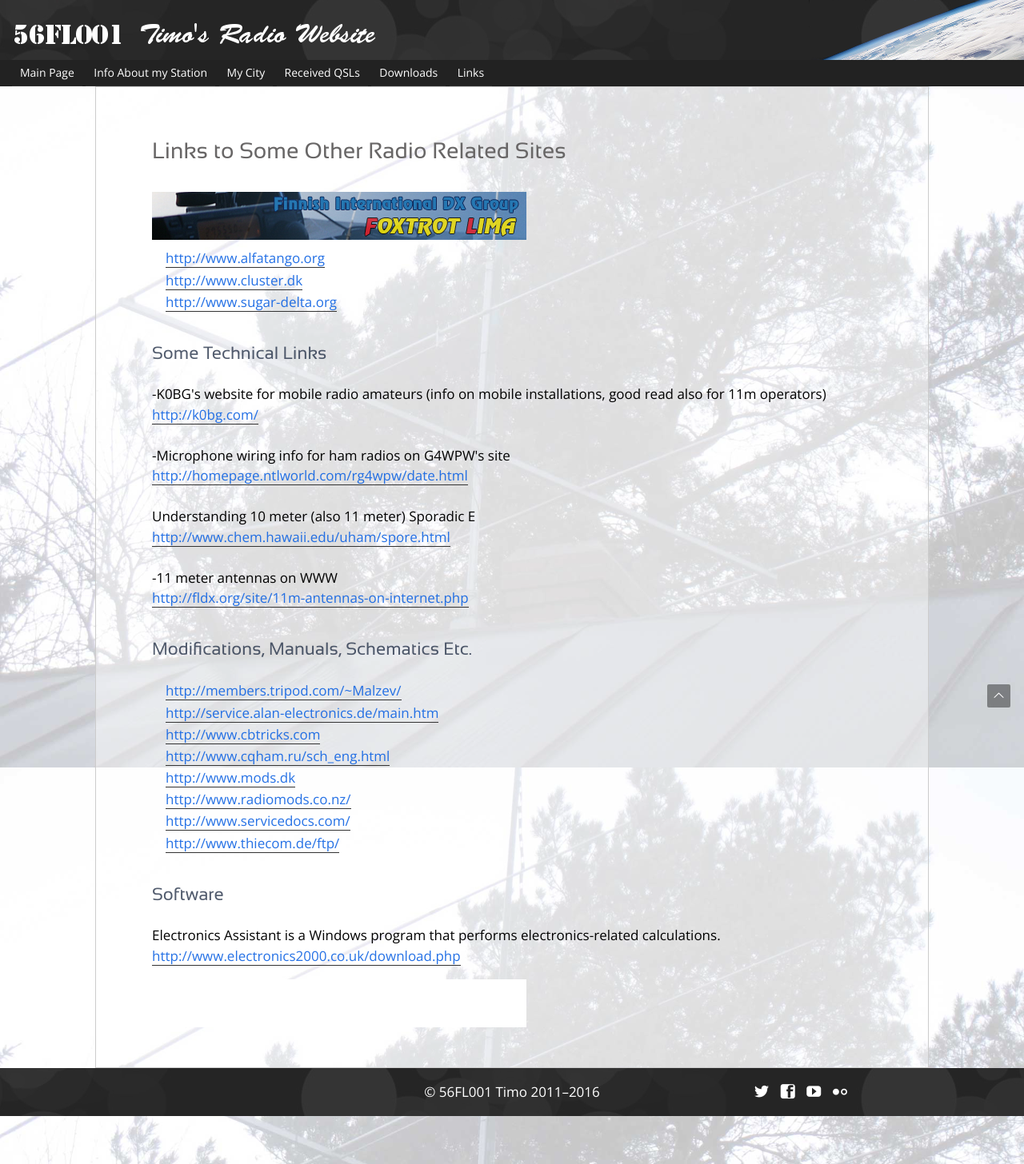
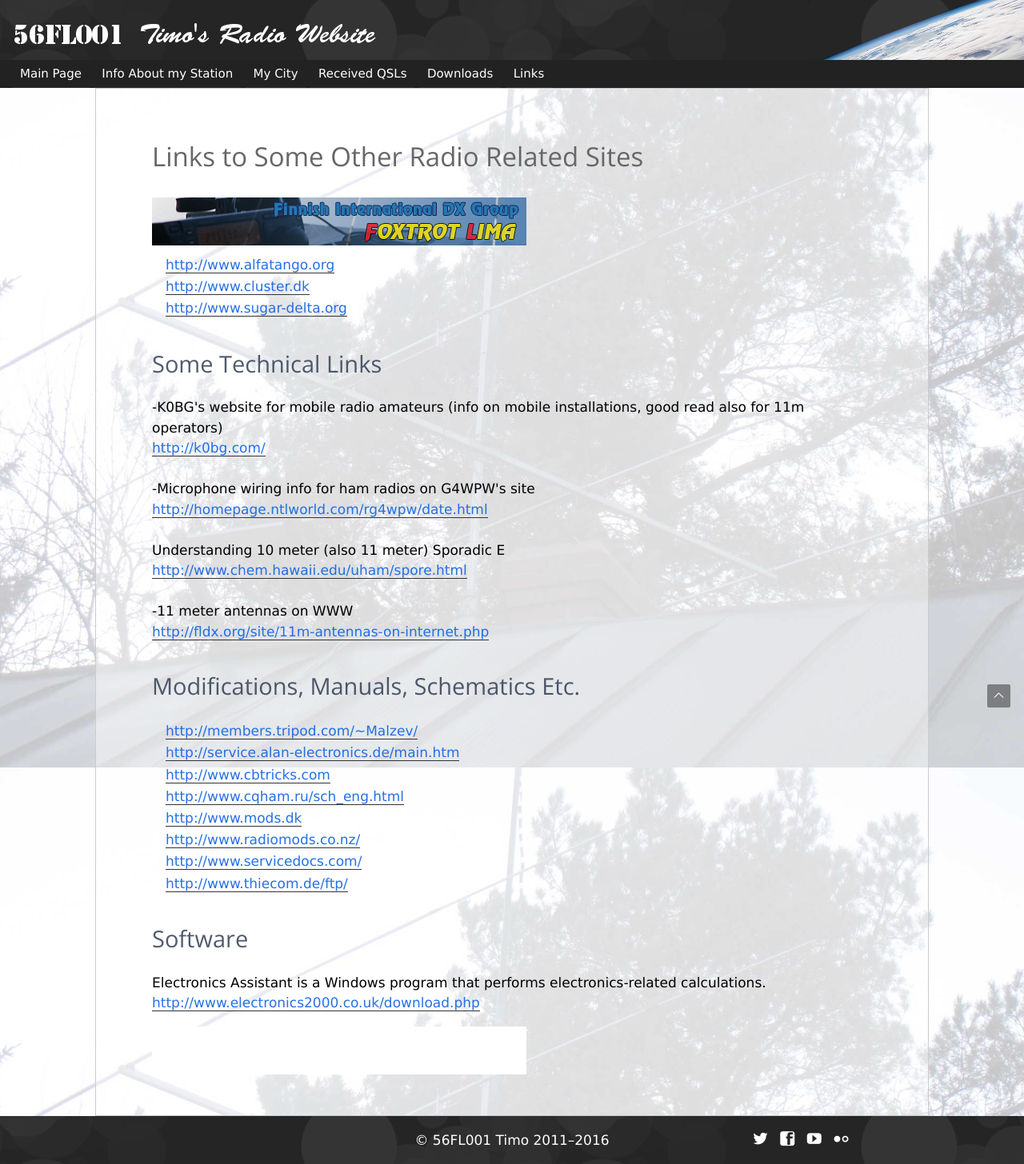
Before and after one commit to teear/56fl001.fldx.org, a Jekyll site: the page built from links.html, in a window 1280 px wide. Shown: the whole page at 80% size. Built offline with Jekyll 4.4.1, drawn with Linux system fonts in a browser that asks for light colours.

Commit message:
Use Proxima Nova and League Gothic

```diff
--- a/css/main.scss
+++ b/css/main.scss
@@ -22,7 +22,7 @@
 img, iframe { max-width: 100%; }
 
 html, body {
-    font-family: "Open Sans", Verdana, Arial, Helvetica, sans-serif;
+    font-family: "proxima-nova", Verdana, Arial, Helvetica, sans-serif;
     font-size: 17px;
     line-height: 1.6;
     @media all and (max-width: 800px) {
@@ -147,17 +147,17 @@
 
 
 h1, h2 {
-    font-family: "sansationregular", "Open Sans", Verdana, Arial, Helvetica, sans-serif;
+    font-family: "league-gothic", "Open Sans", Verdana, Arial, Helvetica, sans-serif;
     font-weight: 400;
     color: rgba(104, 102, 102, 1);
     line-height: 1.2;
 }
 h1 {
-    font-size: 28px;
+    font-size: 33px;
     margin: 25px 0 25px;
 }
 h2 {
-    font-size: 22px;
+    font-size: 29px;
     text-transform: capitalize;
     margin: 38px 0 25px;
     color: #505a6b; /* rgba() fallback for color, does not seem to work in IE 10's IE7 mode (document mode) though, works in IE8 and for background-color in IE7 */
@@ -318,7 +318,7 @@
         .site-nav a {
             padding: 5px 10px;
             color: #fff;
-            font-size: 14px;
+            font-size: 15px;
             text-decoration: none;
         }
 
```
